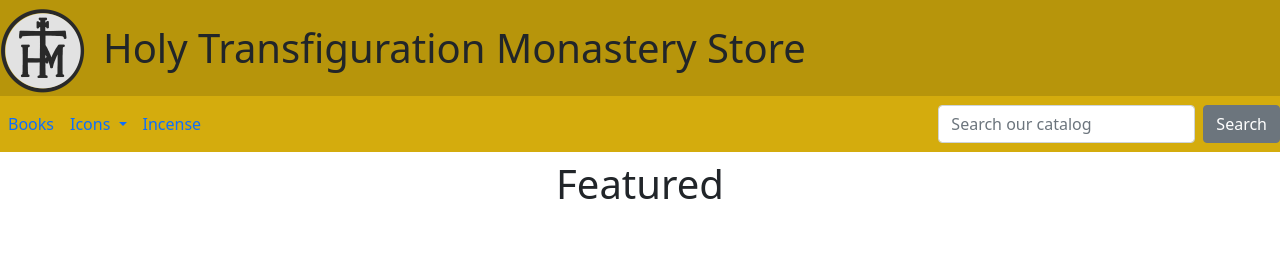
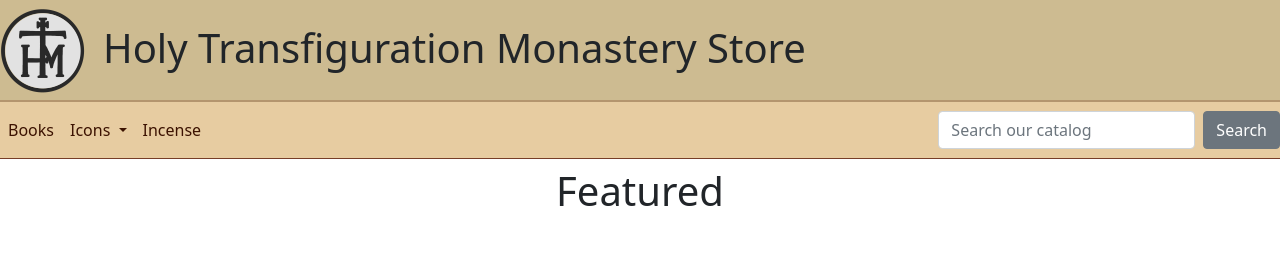
Before and after one commit to alexakarpov/htmshop, a Django app: page /wip/ in a window 1280 px wide. Shown: the top 261 px of the page. Run offline with Django 3.2, Linux system fonts and the light colour scheme; data comes from the database, SQL or seed files in the repository; parts of the project's set-up code (start-up, migrations or seed data) failed here and were passed over; some libraries are stand-ins or nearby versions.

Commit message:
more styling

```diff
--- a/static/css/base.css
+++ b/static/css/base.css
@@ -20,12 +20,12 @@
 
 
 body header {
-    background-color: #B7950B;
+    background-color: #cdbb91;
     /* background-color: lightcyan; */
 }
 
 header div .navbar {
-    background-color: #D4AC0D;
+    background-color: #e7cca1;
     /* background-color: lightpink; */
 }
 
@@ -33,13 +33,23 @@ li {
     background-color: transparent;
 }
 
+hr.divider {
+    margin: 0em;
+    border: 1px solid #6e260a;
+}
+
+.navbar ul a {
+    font-weight: 500;
+    color: #3C1201;
+}
+
+.navbar {
+    border-bottom: 1px solid #773e28;
+}
+
 /* .card {
     background-color: transparent;
 } */
-
-.dropdown-menu a {
-    text-decoration: none;
-}
 
 .alert-primary {
     background-color: #E4F1FF;
@@ -65,7 +75,6 @@ li {
     .logo {
         width: 60px;
     }
-}
 
 /* lg */
 @media (min-width: 1200px) {
--- a/templates/base_wip.html
+++ b/templates/base_wip.html
@@ -31,9 +31,8 @@
 
 <body>
     <header class="pt-2">
-
         <div class="page-header">
-            <div class="list-group list-group-horizontal">
+            <div class="list-group list-group-horizontal pb-1">
                 <div>
                     <a href="{% url 'catalogue:store_home' %}">
                         <img src="{% static 'logo2.png' %}">
@@ -43,6 +42,9 @@
                     <h1>Holy Transfiguration Monastery Store</h1>
                 </div>
             </div>
+
+            <hr class="divider">
+
             <nav class="navbar navbar-expand-lg">
                 <div class="collapse navbar-collapse" id="navbarSupportedContent">
                     <ul class="navbar-nav me-auto">
```
